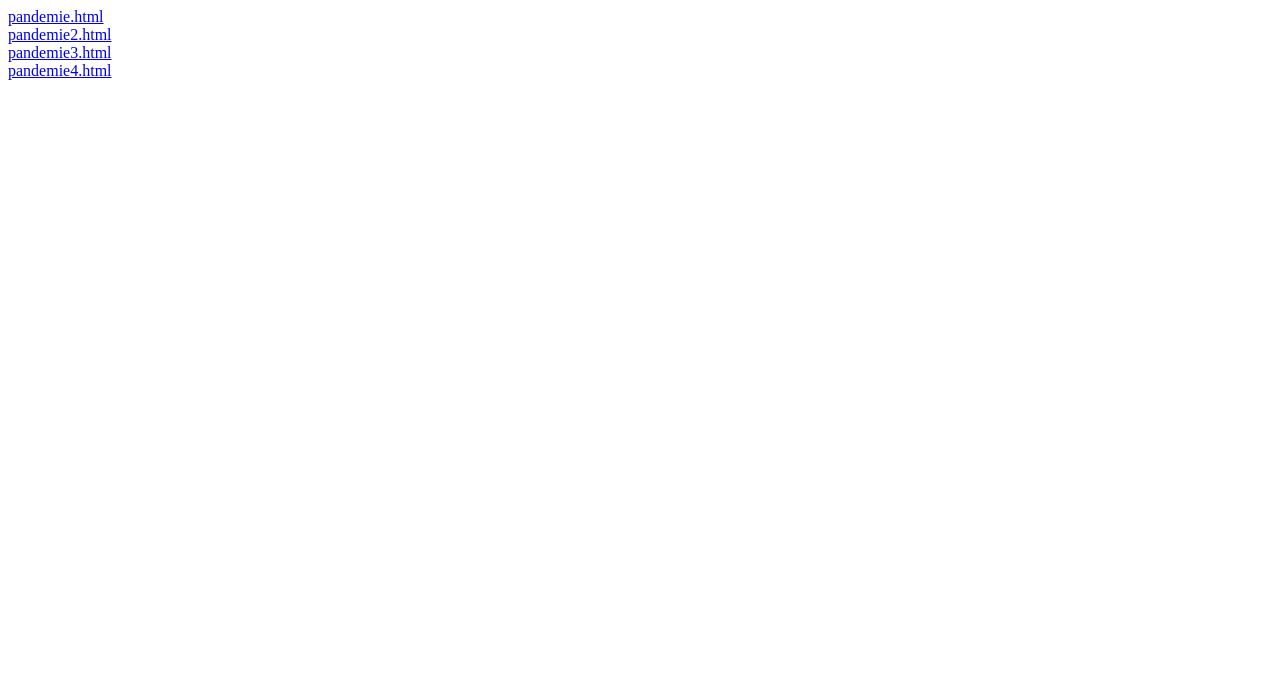
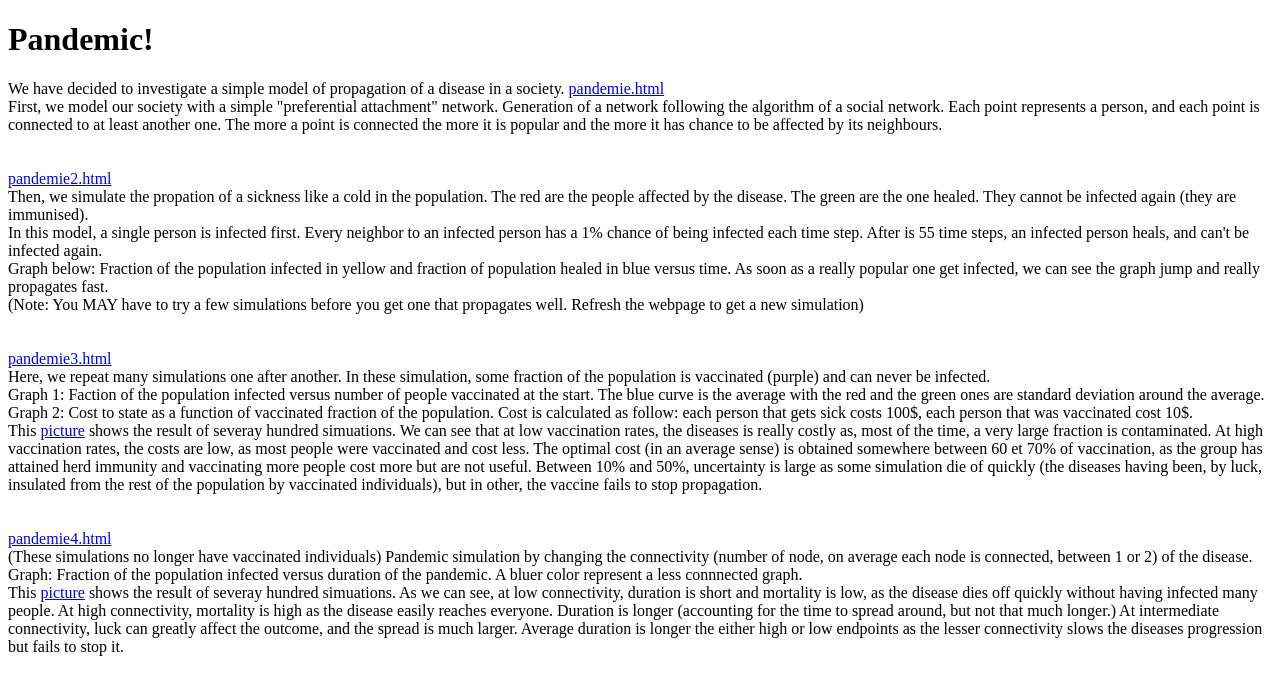
Before and after one commit to gabrielleBeaudin/pandemic, a plain HTML site: page index.html in a window 1280 px wide. Drawn offline with Linux system fonts and the light colour scheme.

Commit message:
Add files via upload

```diff
--- a/index.html
+++ b/index.html
@@ -1,8 +1,41 @@
 <!DOCTYPE html>
 <meta charset="utf-8">
 <body>
+
+<h1> Pandemic!</h1>
+We have decided to investigate a simple model of propagation of a disease in a society.
+
+
 <a href=pandemie.html>pandemie.html</a><br>
+First, we model our society with a simple "preferential attachment" network. Generation of a network following the algorithm of a social network. Each point represents a person, and each point is connected to at least another one. The more a point is connected the more it is popular and the more it has chance to be affected by its neighbours.<br>
+<br>
+<br>
 <a href=pandemie2.html>pandemie2.html</a><br>
+Then, we simulate the propation of a sickness like a cold in the population. The red are the people affected by the disease. The green are the one healed. They cannot be infected again (they are immunised).<br>
+
+In this model, a single person is infected first. Every neighbor to an infected person has a 1% chance of being infected each time step. After is 55 time steps, an infected person heals, and can't be infected again.<br>
+
+Graph below: Fraction of the population infected in yellow and fraction of population healed in blue versus time. As soon as a really popular one get infected, we can see the graph jump and really propagates fast.<br>
+
+(Note: You MAY have to try a few simulations before you get one that propagates well. Refresh the webpage to get a new simulation)<br>
+<br>
+<br>
 <a href=pandemie3.html>pandemie3.html</a><br>
+Here, we repeat many simulations one after another. In these simulation, some fraction of the population is vaccinated (purple) and can never be infected.<br>
+
+Graph 1: Faction of the population infected versus number of people vaccinated at the start. The blue curve is the average with the red and the green ones are standard deviation around the average.<br>
+Graph 2: Cost to state as a function of vaccinated fraction of the population. Cost is calculated as follow: each person that gets sick costs 100$, each person that was vaccinated cost 10$.<br>
+
+This <a href=pandemie3.png>picture</a> shows the result of severay hundred simuations. We can see that at low vaccination rates, the diseases is really costly as, most of the time, a very large fraction is contaminated. At high vaccination rates, the costs are low, as most people were vaccinated and cost less. The optimal cost (in an average sense) is obtained somewhere between 60 et 70% of vaccination, as the group has attained herd immunity and vaccinating more people cost more but are not useful. Between 10% and 50%, uncertainty is large as some simulation die of quickly (the diseases having been, by luck, insulated from the rest of the population by vaccinated individuals), but in other, the vaccine fails to stop propagation.<br>
+<br>
+<br>
 <a href=pandemie4.html>pandemie4.html</a><br>
+(These simulations no longer have vaccinated individuals) Pandemic simulation by changing the connectivity (number of node, on average each node is connected, between 1 or 2) of the disease.<br>
+
+Graph: Fraction of the population infected versus duration of the pandemic. A bluer color represent a less connnected graph.<br>
+
+This <a href=pandemie4.png>picture</a> shows the result of severay hundred simuations. As we can see, at low connectivity, duration is short and mortality is low, as the disease dies off quickly without having infected many people. At high connectivity, mortality is high as the disease easily reaches everyone. Duration is longer (accounting for the time to spread around, but not that much longer.) At intermediate connectivity, luck can greatly affect the outcome, and the spread is much larger. Average duration is longer the either high or low endpoints as the lesser connectivity slows the diseases progression but fails to stop it.<br>
+
+
+
 </body>
```
Also changed, not shown: pandemie4.html (+1 -1 lines).
